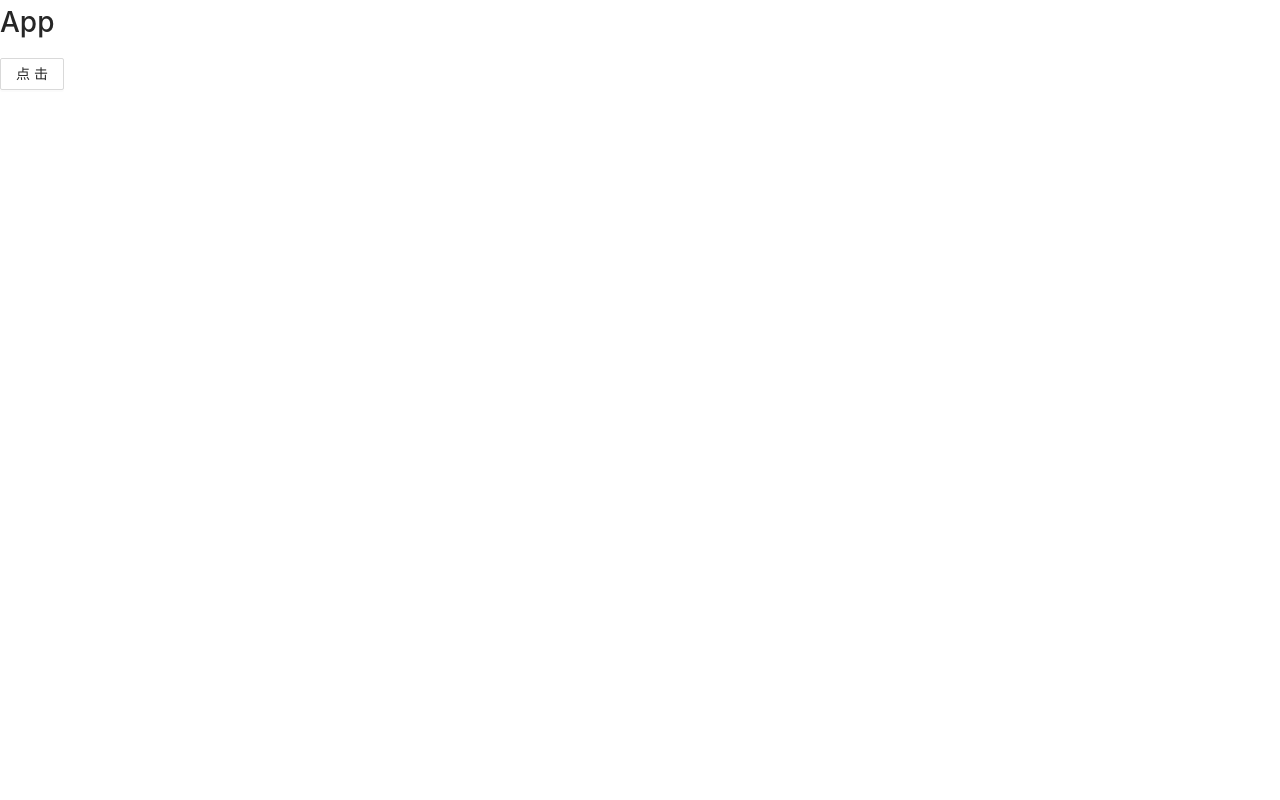
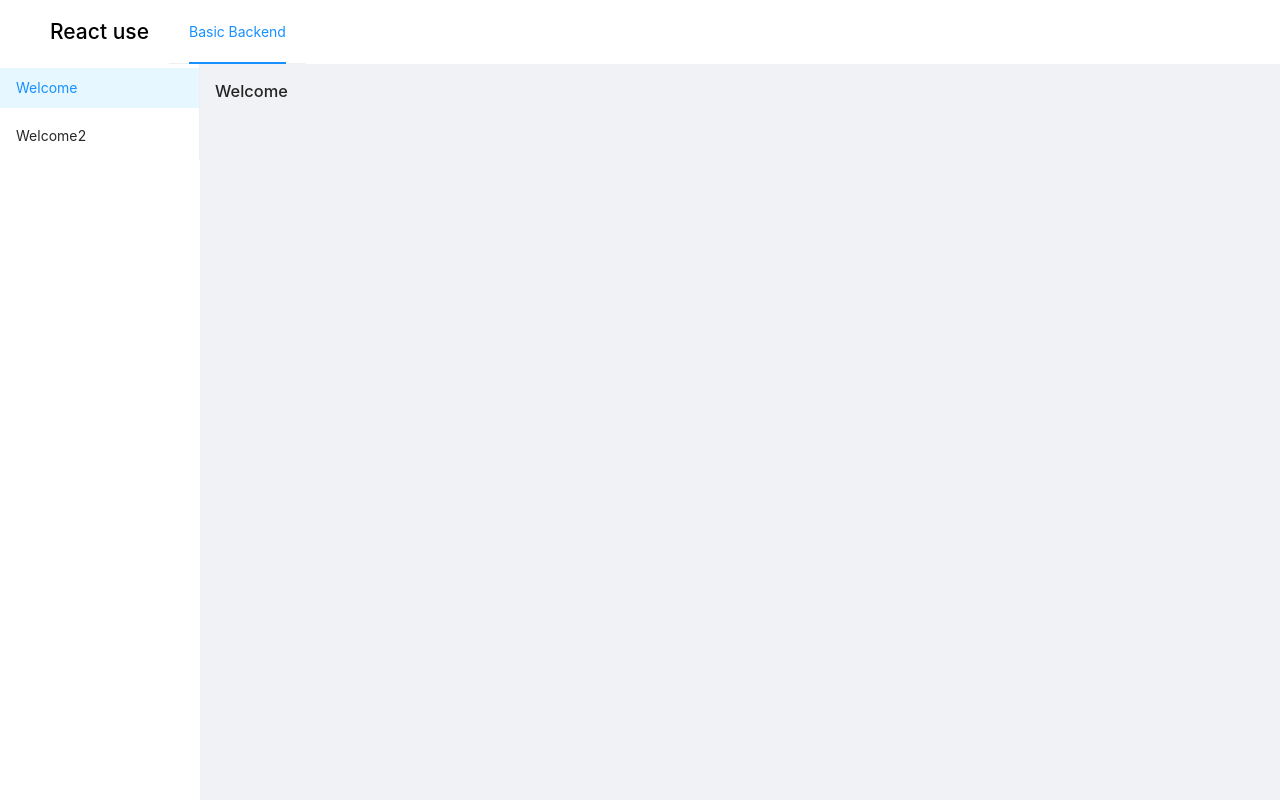
Before and after one commit to haiya6/react-use, a React (Create React App) app: page /backend/welcome in a window 1280 px wide. Built offline with nearby package versions, Linux system fonts and the light colour scheme.

Commit message:
框架搭建 - 1

```diff
--- a/public/index.html
+++ b/public/index.html
@@ -4,7 +4,7 @@
     <meta charset="utf-8" />
     <link rel="icon" href="%PUBLIC_URL%/favicon.ico" />
     <meta name="viewport" content="width=device-width, initial-scale=1" />
-    <title>React App</title>
+    <title>React use</title>
   </head>
   <body>
     <noscript>You need to enable JavaScript to run this app.</noscript>
--- /dev/null
+++ b/src/App.scss
@@ -0,0 +1,18 @@
+.layout {
+  .layout__header {
+    display: flex;
+    align-items: center;
+    background-color: #fff;
+
+    .header__title {
+      line-height: 64px;
+      color: #000;
+      margin: 0;
+      white-space: nowrap;
+    }
+
+    .header__menu {
+      margin-left: 20px;
+    }
+  }
+}
--- a/src/App.tsx
+++ b/src/App.tsx
@@ -1,11 +1,38 @@
-import { Button } from 'antd'
+import React from 'react'
+import { BrowserRouter, Route, Routes, Navigate } from 'react-router-dom'
+import { Layout, Menu, MenuProps } from 'antd'
+import Backend from './views/backend'
 
-function App() {
+import './App.scss'
+
+const menuItems: MenuProps['items'] = [
+  {
+    key: 'backend',
+    label: 'Basic Backend'
+  }
+]
+
+const App: React.FC = () => {
   return (
-    <>
-      <h1>App</h1>
-      <Button>点击</Button>
-    </>
+    <BrowserRouter>
+      <Layout className="layout">
+        <Layout.Header className="layout__header">
+          <h2 className="header__title">React use</h2>
+          <Menu
+            className="header__menu"
+            mode="horizontal"
+            defaultSelectedKeys={['backend']}
+            items={menuItems}
+          />
+        </Layout.Header>
+        <Layout.Content>
+          <Routes>
+            <Route path="/" element={ <Navigate to="/backend" /> } />
+            <Route path="/backend/*" element={<Backend />} />
+          </Routes>
+        </Layout.Content>
+      </Layout>
+    </BrowserRouter>
   )
 }
 
--- /dev/null
+++ b/src/views/backend/demo/index.tsx
@@ -0,0 +1,9 @@
+import React from 'react'
+
+const Demo: React.FC = () => {
+  return (
+    <h1>Demo</h1>
+  )
+}
+
+export default Demo
--- /dev/null
+++ b/src/views/backend/index.tsx
@@ -0,0 +1,35 @@
+import React from 'react'
+import { Routes, Route, Navigate } from 'react-router-dom'
+import { Layout, Menu, MenuProps } from 'antd'
+import Welcome from './welcome'
+import Demo from './demo'
+
+const menuItems: MenuProps['items'] = [
+  {
+    key: 'welcome',
+    label: 'Welcome'
+  },
+  {
+    key: 'welcome2',
+    label: 'Welcome2'
+  }
+]
+
+const Backend: React.FC = () => {
+  return (
+    <Layout style={{ minHeight: 'calc(100vh - 64px)' }}>
+      <Layout.Sider theme="light">
+        <Menu theme="light" items={menuItems} defaultSelectedKeys={['welcome']} />
+      </Layout.Sider>
+      <Layout.Content style={{ padding: 15 }}>
+        <Routes>
+          <Route path="/" element={ <Navigate to="/backend/welcome" /> } />
+          <Route path='welcome' element={<Welcome />} />
+          <Route path='demo' element={<Demo />} />
+        </Routes>
+      </Layout.Content>
+    </Layout>
+  )
+}
+
+export default Backend
--- /dev/null
+++ b/src/views/backend/welcome/index.tsx
@@ -0,0 +1,9 @@
+import React from 'react'
+
+const Welcome: React.FC = () => {
+  return (
+    <h1>Welcome</h1>
+  )
+}
+
+export default Welcome
```
Also changed, not shown: 2 other files (tests, documents, lock files or other folders).
